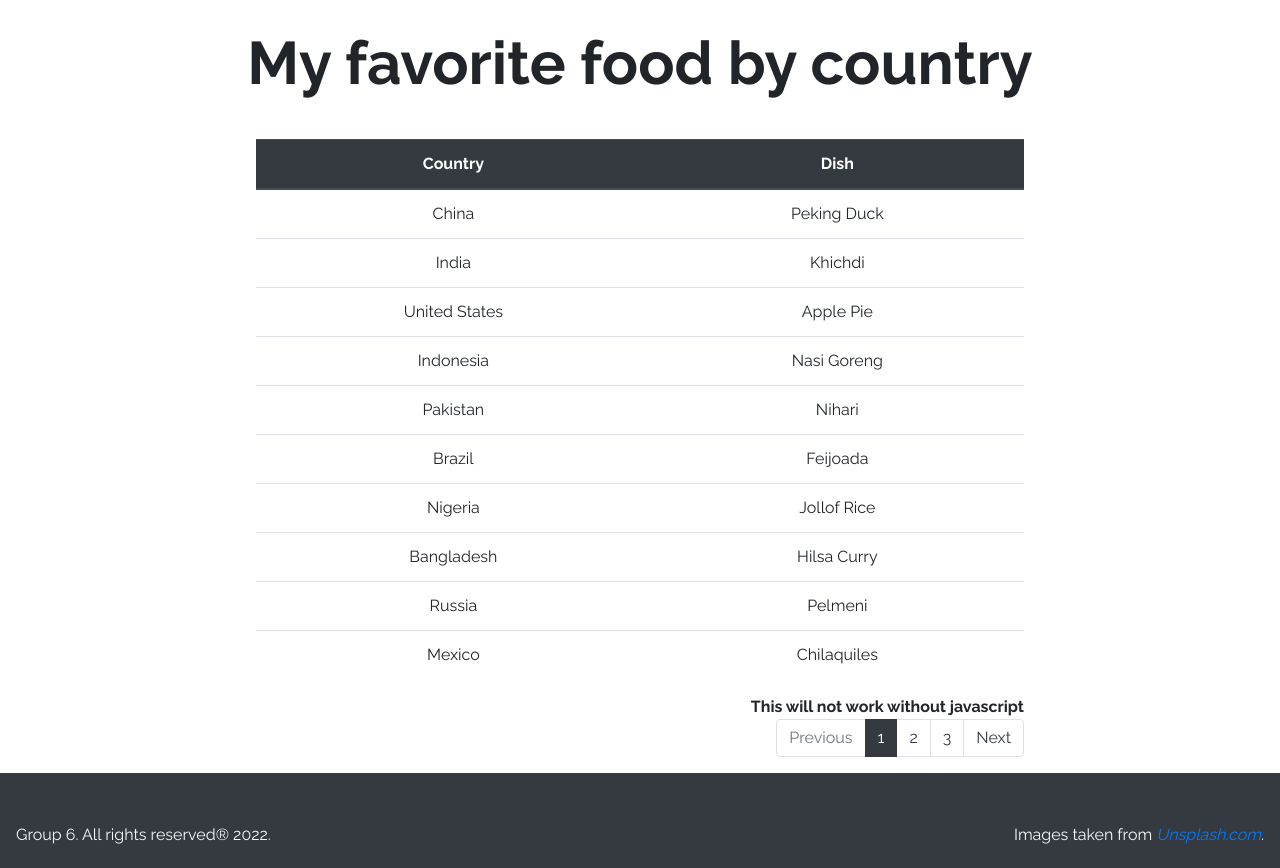
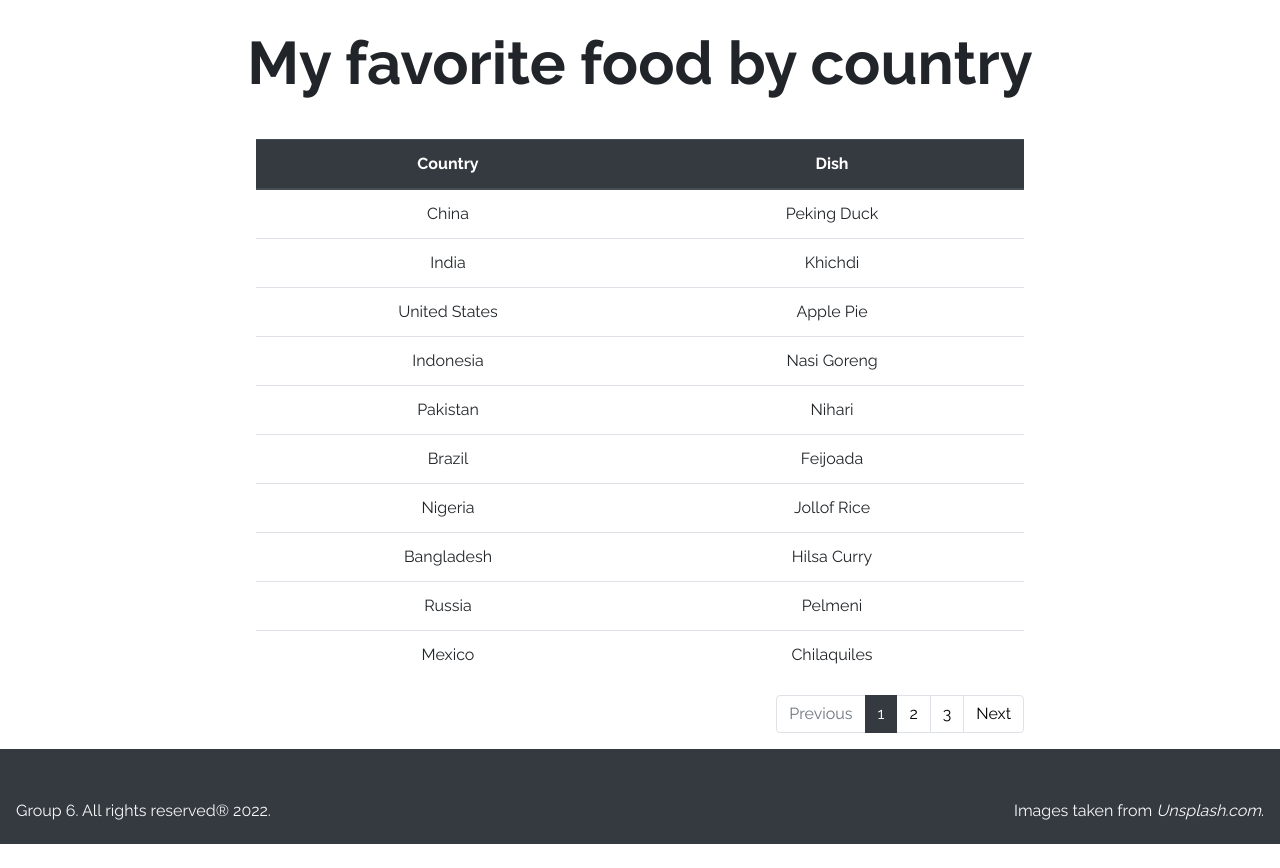
Before and after one commit to Leond-M/project2CSS220, a plain HTML site: page pages/about.html in a window 1280 px wide. Shown: the part 1340-2208 px from the top of the page. After the commit the page ends 2184 px from the top, so only its background shows below. Drawn offline with nearby package versions, Linux system fonts and the light colour scheme.

Commit message:
finished

```diff
--- a/pages/about.html
+++ b/pages/about.html
@@ -39,9 +39,9 @@
             <button class="navbar-toggler" type="button" data-toggle="collapse" data-target="#navbarNav" aria-controls="navbarNav" aria-expanded="false" aria-label="Toggle navigation">
                 <span class="navbar-toggler-icon"></span>
             </button>
-
+        </div>
         <!-- links --> <!-- made by Leo M-->
-            <div class="collapse navbar-collapse" id="navbarNav">
+        <div class="collapse navbar-collapse text-center text-nowrap" id="navbarNav">
             <ul class="navbar-nav ml-auto">
                 <li class="nav-item">
                     <a class="nav-link" href="../index.html">Home</a>
@@ -56,7 +56,6 @@
                     <a class="nav-link" href="./contact.html">Contact</a>
                 </li>
             </ul>
-            </div>
         </div>
     </nav>
 
@@ -115,11 +114,11 @@
             <table class="table table-hover text-center">
                 <thead class="thead-dark">
                 <tr>
-                    <th scope="col">Country</th>
-                    <th scope="col">Dish</th>
+                    <th scope="col" class="w-50">Country</th>
+                    <th scope="col" class="w-50">Dish</th>
                 </tr>
                 </thead>
-                <tbody>
+                <tbody id="table-food">
                     <tr>
                         <td>China</td>
                         <td>Peking Duck</td>
@@ -173,17 +172,15 @@
 
              <!-- made by Leo M-->
             <nav aria-label="Page navigation">
-                <div class="w-100 text-right"><b>This will not work without javascript</b></div>
-
                 <ul class="pagination justify-content-end">
-                  <li class="page-item disabled">
-                    <a class="page-link" href="#" tabindex="-1">Previous</a>
+                  <li id="previous" class="page-item disabled">
+                    <button  class="page-link" tabindex="-1" onClick="changeTablePage(-1, 'pager')">Previous</button>
                   </li>
-                  <li class="page-item active"><a class="page-link" href="#">1</a></li>
-                  <li class="page-item"><a class="page-link" href="#">2</a></li>
-                  <li class="page-item"><a class="page-link" href="#">3</a></li>
-                  <li class="page-item">
-                    <a class="page-link" href="#">Next</a>
+                  <li class="page-item pagination-item active"><button class="page-link" onClick="changeTablePage(0, 'pagination')">1</button></li>
+                  <li class="page-item pagination-item"><button class="page-link" onClick="changeTablePage(1, 'pagination')">2</button></li>
+                  <li class="page-item pagination-item"><button class="page-link" onClick="changeTablePage(2, 'pagination')">3</button></li>
+                  <li id="next" class="page-item">
+                    <button  class="page-link" onClick="changeTablePage(1, 'pager')" >Next</button>
                   </li>
                 </ul>
               </nav>
@@ -195,14 +192,17 @@
     <!-- footer --> <!-- Made by Leonardo Durante-->
     <footer class="bg-dark d-flex text-light flex-column text-center text-sm-left flex-sm-row p-3 justify-content-center justify-content-sm-between align-items-sm-end" style="height:95px;">
         <h6 class="mb">Group 6. All rights reserved® 2022.</h6>
-        <h6>Images taken from <a target="_blank" href="https://unsplash.com"><i>Unsplash.com</i></a>.</h6>
+        <h6>Images taken from <a class="text-light" target="_blank" href="https://unsplash.com"><i>Unsplash.com</i></a>.</h6>
     </footer>
 </main>
 
 
 
 <!-- Table content and functtion to make pagination work with the table --> <!-- made by Leo M-->
+
+
 <script>
+    //array with dishes by country.
     const favoriteDishesList = [
         //first page
         {country: "China", dish: "Peking Duck" },
@@ -222,7 +222,7 @@
         {country: "Philippines", dish: "Adobo" },
         {country: "Egypt", dish: "Koshari" },
         {country: "Vietnam", dish: "Pho" },
-            {country: "Congo", dish: "Poulet a la Moambe" },
+        {country: "Congo", dish: "Poulet Moambe" },
         {country: "Germany", dish: "Sauerbraten" },
         {country: "Turkey", dish: "Lukum" },
         {country: "Iran", dish: "Chelow Kabab" },
@@ -239,8 +239,75 @@
         {country: "South Korea", dish: "Kimchi" },
         {country: "Colombia", dish: "Bandeja Paisa" },
         {country: "Spain", dish: "Paella" },
-        ]
+    ];
 
+
+    let offset = 0; // controls the slice of the array that will be shwon
+
+
+    const tableBody = document.getElementById("table-food"); //finds table body element
+    const previousButton = document.getElementById("previous"); //finds previous pager li element
+    const nextButton = document.getElementById("next"); // finds next pager li element
+    const paginationButtons = document.getElementsByClassName("pagination-item"); // finds the 3 pagination items. The class pagination-item does not have any especial attibute.
+
+
+
+    //change the current page of the table. It changes the offset to show a different slice of the array
+    function changeTablePage(value, type){
+
+        const maxElementsPerView = 10;// maximum number of elements shown in the table at the same time.
+
+        //this is a scoped function that does not need to be called outside this module.
+        //this function handle the css class active of the pagination buttons.
+        const changeActivePagination = function(paginationIndex){
+            for(let i = 0; i < paginationButtons.length; i++){
+                if(i === paginationIndex){
+                    paginationButtons[i].classList.add("active");
+                } else {
+                    paginationButtons[i].classList.remove("active");
+                }
+            }
+        }
+
+
+        //when the pager is used I want to make it show the previuos or next 10 elements,
+        //but when the pagination is used I want to jump to the selected slice.
+        if(type === "pager"){
+            offset += maxElementsPerView * value;
+
+        } else if(type === "pagination"){
+            offset = maxElementsPerView * value;
+        }
+
+        //checks if offset is out of boundaries, and enable/disable/activate pager/pagination buttons
+        if(offset <= 0){
+            offset = 0;
+            previousButton.classList.add("disabled");
+            nextButton.classList.remove("disabled");
+
+            changeActivePagination(0); //makes first element active
+
+        } else if (offset >= favoriteDishesList.length - maxElementsPerView){
+            offset = favoriteDishesList.length - maxElementsPerView;
+            previousButton.classList.remove("disabled");
+            nextButton.classList.add("disabled");
+
+            changeActivePagination(paginationButtons.length - 1); // makes last element active
+
+        } else{
+            previousButton.classList.remove("disabled");
+            nextButton.classList.remove("disabled");
+
+            changeActivePagination(offset/maxElementsPerView); //makes the specified element active
+        }
+
+        tableBody.innerHTML = null; //remove previous objects from the view.
+
+        //adds new objects to the table
+        for (const foodAndCountry of favoriteDishesList.slice(offset, offset + maxElementsPerView)) {
+            tableBody.innerHTML += `<tr><td>${foodAndCountry.country}</td><td>${foodAndCountry.dish}</td></tr>`; //capitalize the key, and displays the key and the value
+        }
+    }
 </script>
 
 
@@ -250,5 +317,6 @@
     <script src="https://cdn.jsdelivr.net/npm/bootstrap@4.6.1/dist/js/bootstrap.bundle.min.js" integrity="sha384-fQybjgWLrvvRgtW6bFlB7jaZrFsaBXjsOMm/tB9LTS58ONXgqbR9W8oWht/amnpF" crossorigin="anonymous"></script>
 
 
+
 </body>
 </html>
--- a/styles/common.css
+++ b/styles/common.css
@@ -9,19 +9,22 @@ body {
     padding: 0;
 }
 
-
+/* overrides blue halo from the button elements of bootstrap */
+button{
+    box-shadow: none!important;
+}
 
 
 /* pagination overrride */
 /* made by Leo M */
-.pagination > li > a
+.pagination > li > button
 {
     background-color: white;
-    color: #343a40;
+    color: #000000;
 }
 
-.pagination > li > a:focus,
-.pagination > li > a:hover,
+.pagination > li > button:focus,
+.pagination > li > button:hover,
 .pagination > li > span:focus,
 .pagination > li > span:hover
 {
@@ -30,14 +33,14 @@ body {
     border-color: #ddd;
 }
 
-.pagination > .active > a
+.pagination > .active > button
 {
     color: white;
     background-color: #343a40 !Important;
     border: solid 1px #343a40!Important;
 }
 
-.pagination > .active > a:hover
+.pagination > .active > button:hover
 {
     background-color: #343a40 !Important;
     border: solid 1px #343a40;
```
Also changed, not shown: index.html (+6 -3 lines), pages/contact.html (+6 -6 lines), pages/works.html (+5 -5 lines). Lines whose indentation alone changed are shown as unchanged.
